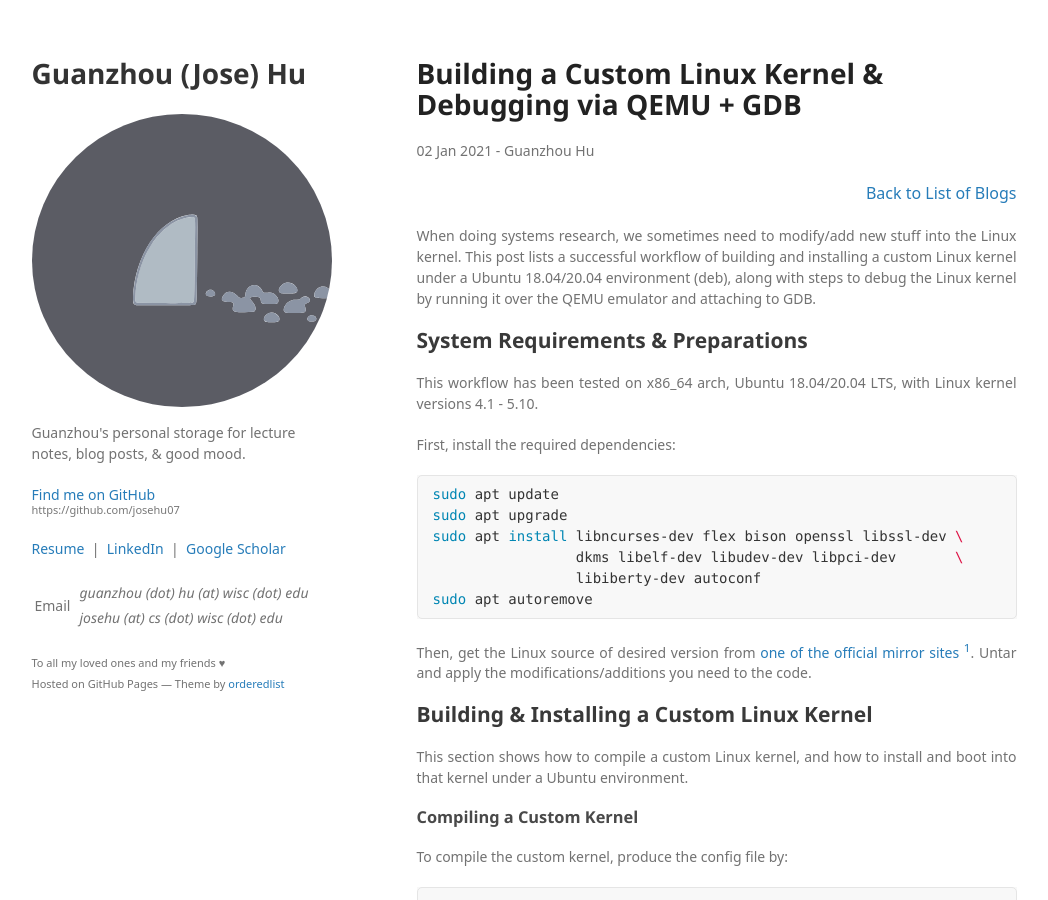
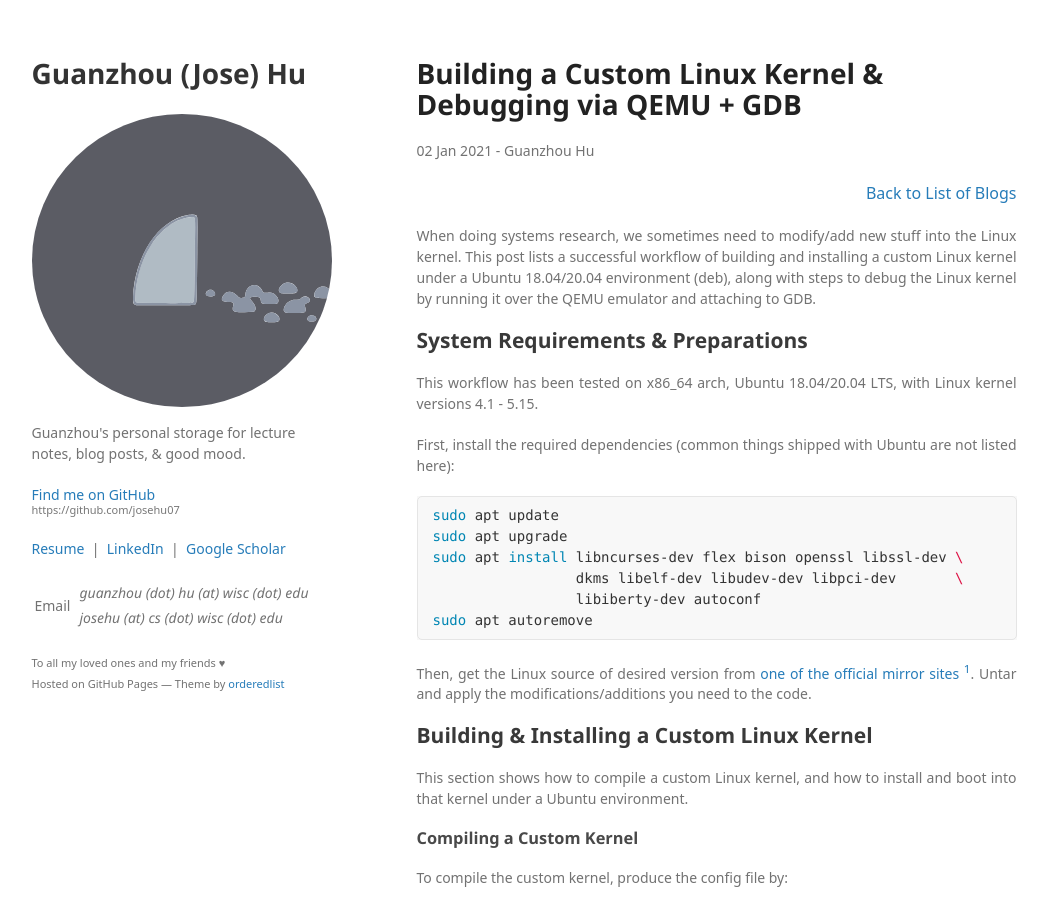
Before and after one commit to josehu07/josehu07.github.io, a Jekyll site: the page built from _posts/2021-01-02-linux-kernel-build-debug.md, in a window 1280 px wide and 900 px high. Shown: the whole window, without its empty margins (116-1164 px from the left). Built offline with Jekyll 4.4.1, drawn with Linux system fonts in a browser that asks for light colours; some web fonts are replaced; formulas are drawn with MathJax 3; a script that is not in the unit is left out; comment, search, counter and statistics services are not loaded; some of the changed text lies outside the part shown.

Commit message:
update typos in the linux kernel development post

````diff
--- a/_posts/2021-01-02-linux-kernel-build-debug.md
+++ b/_posts/2021-01-02-linux-kernel-build-debug.md
@@ -11,9 +11,9 @@ When doing systems research, we sometimes need to modify/add new stuff into the
 
 ## System Requirements & Preparations
 
-This workflow has been tested on x86_64 arch, Ubuntu 18.04/20.04 LTS, with Linux kernel versions 4.1 - 5.10.
+This workflow has been tested on x86_64 arch, Ubuntu 18.04/20.04 LTS, with Linux kernel versions 4.1 - 5.15.
 
-First, install the required dependencies:
+First, install the required dependencies (common things shipped with Ubuntu are not listed here):
 
 ```bash
 sudo apt update
````
Also changed, not shown: other parts of _posts/2021-01-02-linux-kernel-build-debug.md (+1 -1 lines).
